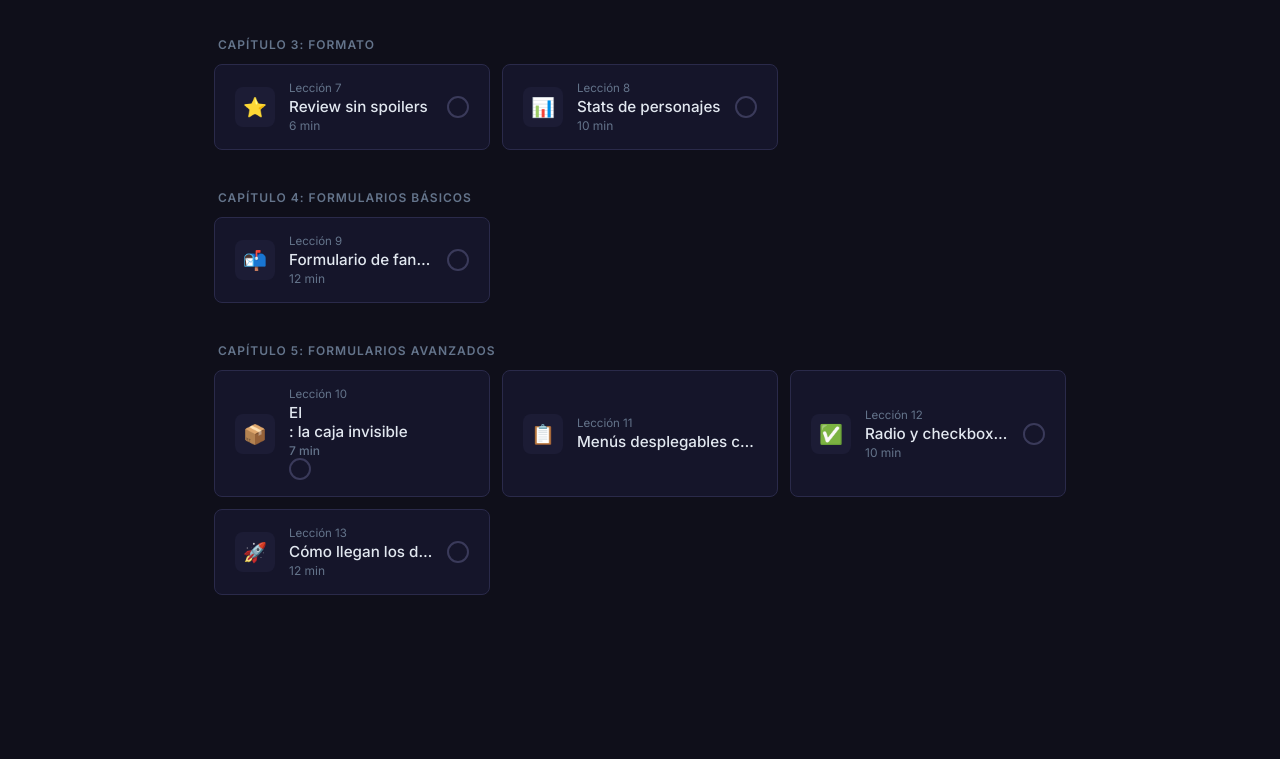
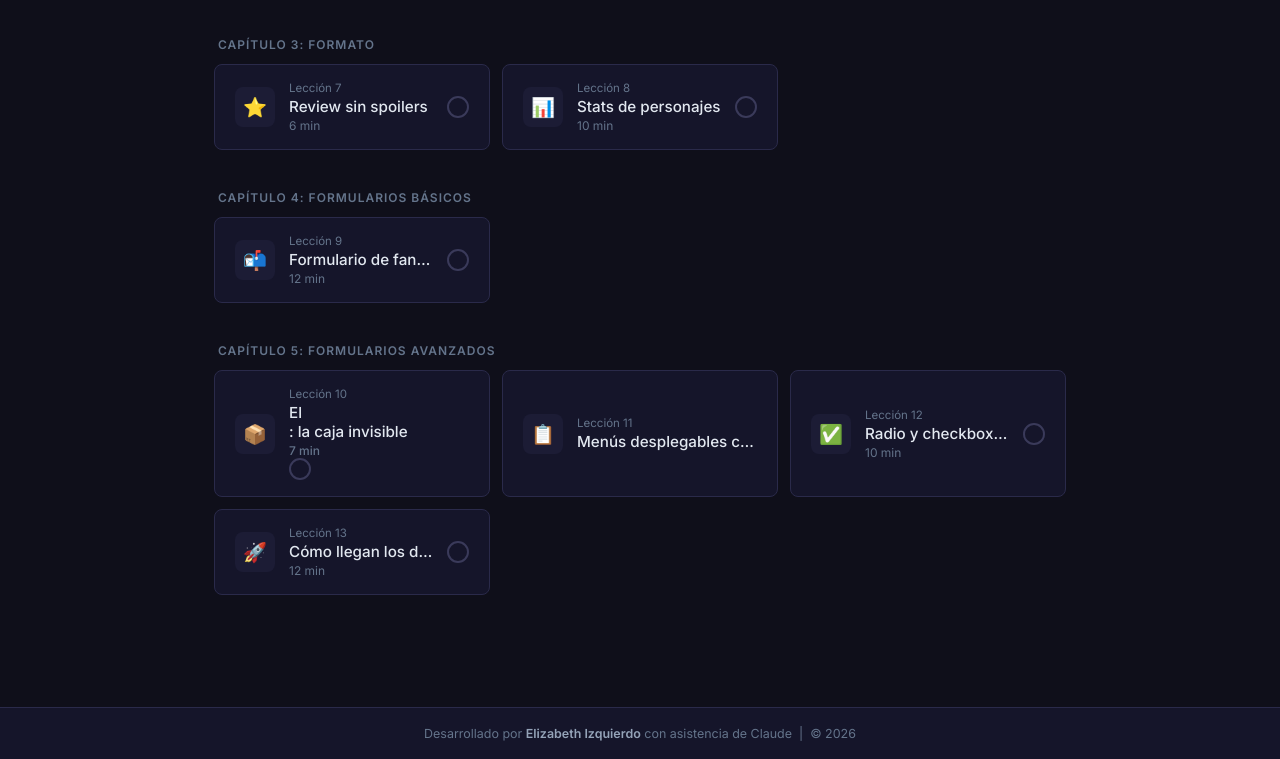
Before and after one commit to Programacion2do/cursoHTML, a plain HTML site: page index.html in a window 1280 px wide. Shown: the part 833-1592 px from the top of the page. Before the commit the page ends 1516 px from the top, so only its background shows below. Drawn offline with Linux system fonts and the light colour scheme.

Commit message:
Add site footer with author credit

```diff
--- a/css/style.css
+++ b/css/style.css
@@ -964,6 +964,18 @@ code, pre {
 .teacher-btn-alt:hover { background: var(--bg2); opacity: 1; }
 .teacher-note { color: var(--text3); font-size: 0.76rem; margin: 12px 0 0; }
 
+/* ── SITE FOOTER ─────────────────────────────────────── */
+.site-footer {
+  text-align: center;
+  padding: 18px 24px;
+  font-size: 0.78rem;
+  color: var(--text3);
+  border-top: 1px solid var(--border);
+  background: var(--bg2);
+  margin-top: 24px;
+}
+.site-footer strong { color: var(--text2); font-weight: 600; }
+
 /* ── PLAYGROUND LINK (index.html header) ────────────── */
 .pg-nav-link {
   display: inline-flex; align-items: center; gap: 6px;
--- a/index.html
+++ b/index.html
@@ -184,6 +184,11 @@
     // Initial render
     switchCourse(activeCourse);
   </script>
+
+  <!-- FOOTER -->
+  <footer class="site-footer">
+    Desarrollado por <strong>Elizabeth Izquierdo</strong> con asistencia de Claude &nbsp;|&nbsp; © 2026
+  </footer>
 
   <!-- TEACHER PANEL (hidden — Ctrl+Shift+T to activate) -->
   <div id="teacher-panel" class="teacher-panel" style="display:none">
```
Also changed, not shown: playground.html (+5 -0 lines).
